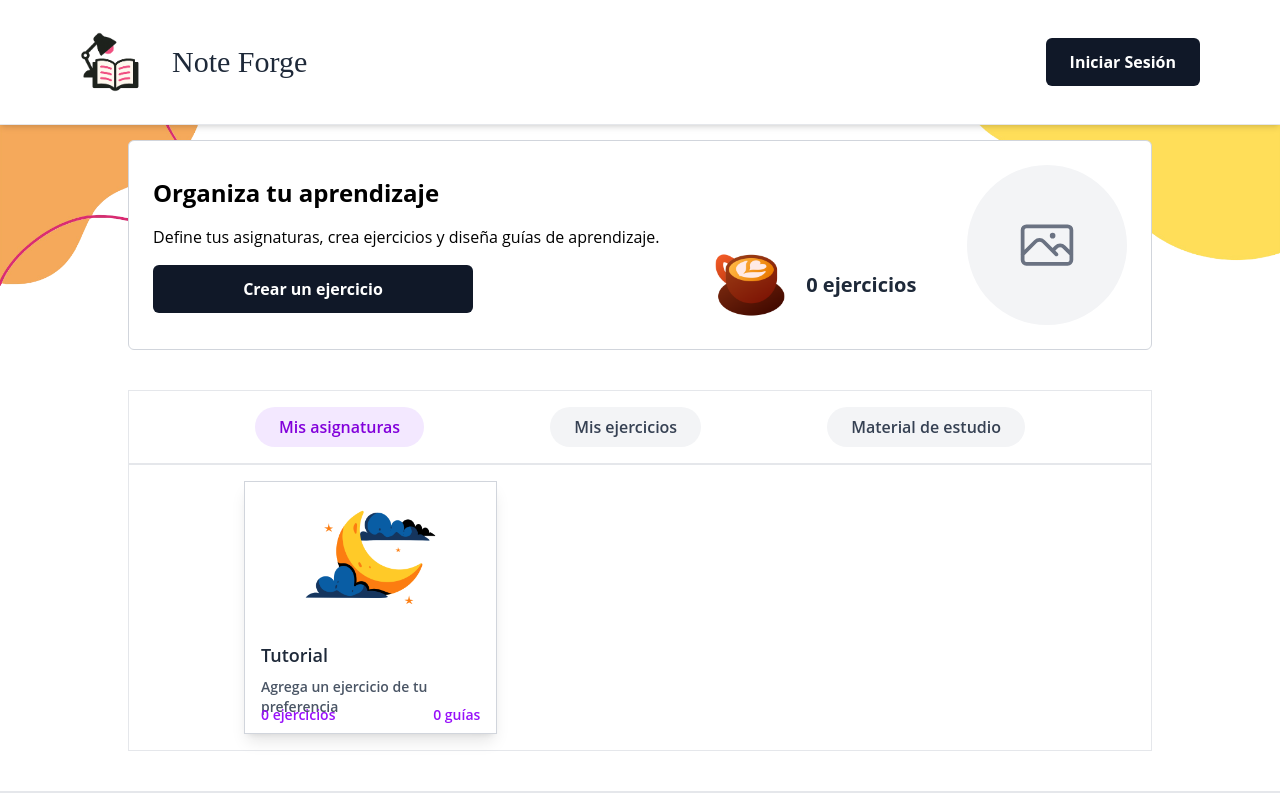
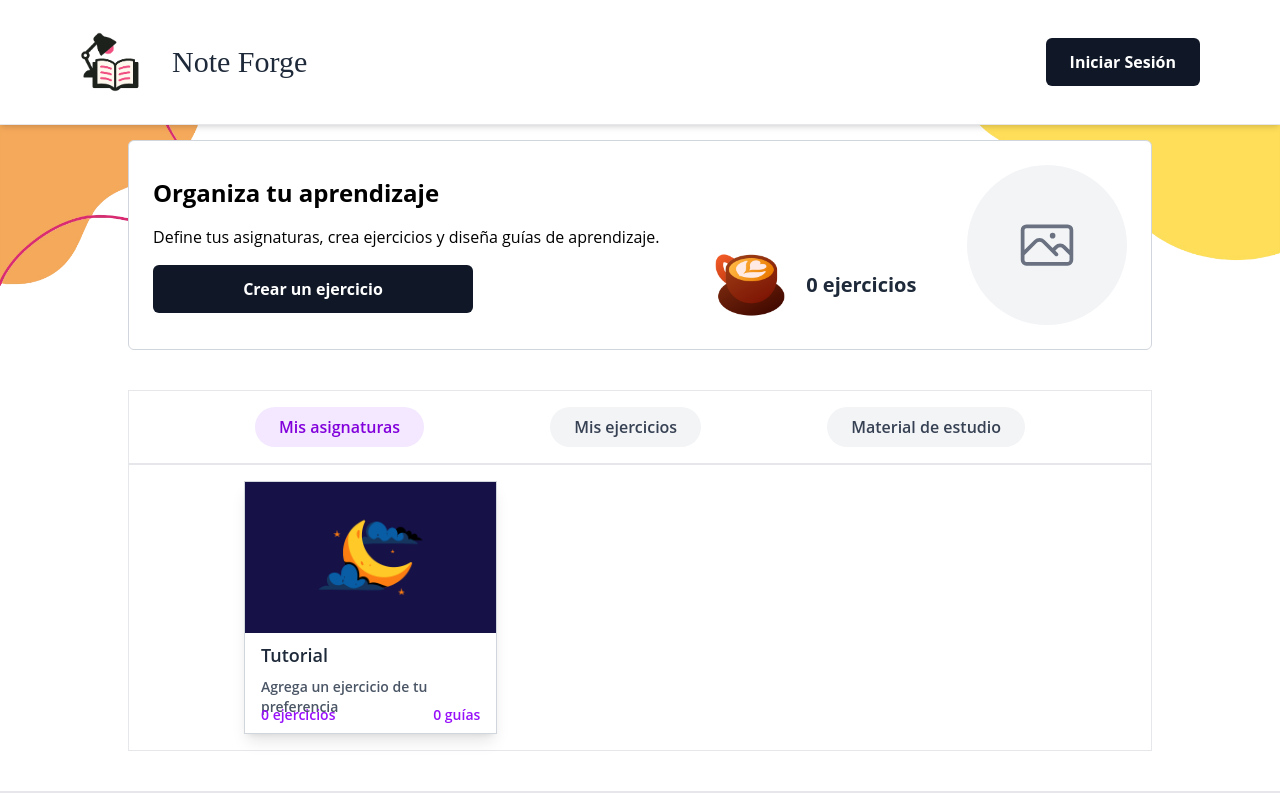
Before and after one commit to xhandlr/note-forge, a React (Vite) app in the folder note-forge-ui/: page /note-forge/dashboard in a window 1280 px wide. Shown: the top 800 px of the page. Built offline with nearby package versions, Linux system fonts and the light colour scheme.

Commit message:
fix: arreglar problema de color de fondo en CategoryCard

```diff
--- a/note-forge-ui/src/components/Dashboard/CategoryCard.jsx
+++ b/note-forge-ui/src/components/Dashboard/CategoryCard.jsx
@@ -2,8 +2,10 @@ import React from "react";
 
 function CategoryCard({ imageSrc = null, alt, bgColor, title, description, exercisesCount = 0, guidesCount = 0 }) {
     return (
-        <div className={`aspect-square min-h-40 min-w-40 bg-white border border-gray-300 flex flex-col shadow-lg gap-2 relative transition-transform duration-200 hover:scale-103`}>
-            <img src={imageSrc} alt={alt} className={`w-full h-3/5 object-contain bg-${bgColor}`} />
+        <div className="aspect-square min-h-40 min-w-40 bg-white border border-gray-300 flex flex-col shadow-lg gap-2 relative transition-transform duration-200 hover:scale-105">
+            <div className={`w-full h-3/5 flex items-center justify-center ${bgColor}`}>
+                <img src={imageSrc} alt={alt} className="object-contain w-4/5 h-4/5" />
+            </div>
             <h1 className="text-gray-800 text-lg font-semibold ml-4">{title}</h1>
             <p className="text-gray-600 text-sm ml-4">{description}</p>
             <div className="flex flex-row text-sm text-purple-600 justify-between mx-4 absolute bottom-2 left-0 right-0">
@@ -13,5 +15,4 @@ function CategoryCard({ imageSrc = null, alt, bgColor, title, description, exerc
         </div>
     );
 }
-
 export default CategoryCard;
--- a/note-forge-ui/src/pages/Dashboard/Dashboard.jsx
+++ b/note-forge-ui/src/pages/Dashboard/Dashboard.jsx
@@ -59,7 +59,7 @@ function Dashboard() {
                     <CategoryCard
                         imageSrc={imageTutorial}
                         alt="Tutorial"
-                        bgColor="(--color-night-background)"
+                        bgColor="bg-(--color-night-background)"
                         title="Tutorial"
                         description="Agrega un ejercicio de tu preferencia"
                         exercisesCount={0}
```
